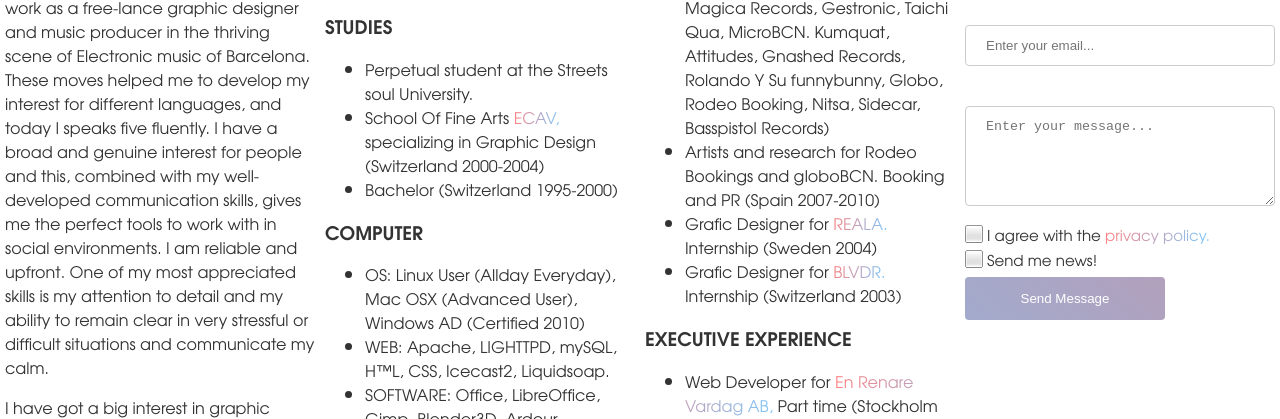
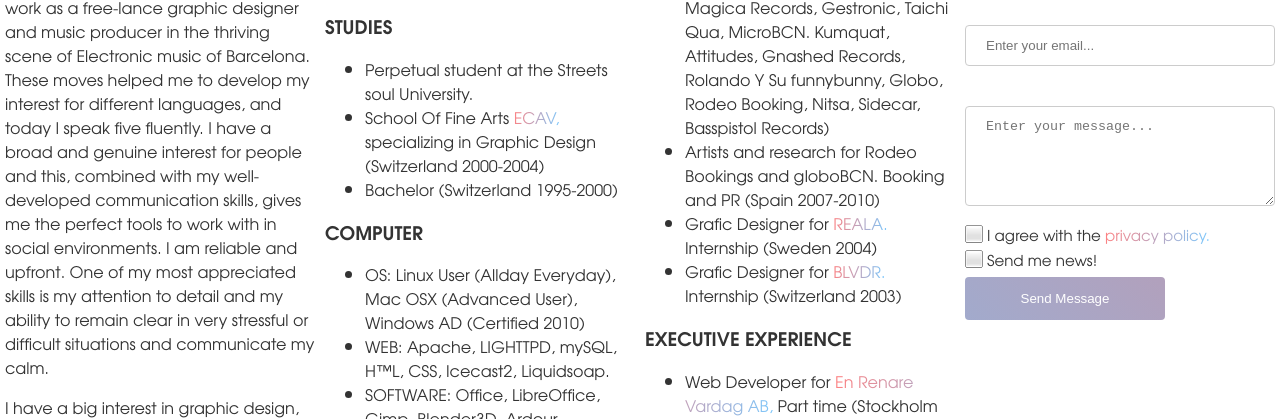
Before and after one commit to Sakrecoer/set.hallstrom, a Jekyll site: the page built from cv.html, in a window 1280 px wide and 900 px high. Shown: the part 481-900 px from the top of the window. Built offline with Jekyll 4.4.1, drawn with Linux system fonts in a browser that asks for light colours; part of the change alters nothing that is shown; some of the changed text lies outside the part shown.

Commit message:
Updated 'cv.html' via CloudCannon

```diff
--- a/cv.html
+++ b/cv.html
@@ -15,8 +15,8 @@ sitemap: true
 </div>
 <div class="column editable">
   <h3>BIOGRAPHY</h3>
-  <p>My name is Set Hallstr&ouml;m, I am a 1980 born half-Swiss, half-Swedish humano&iuml;d. I spent my formative years in Sweden but moved to Switzerland when I was 7 years old and later to Spain at 25 to work as a free-lance graphic designer and music producer in the thriving scene of Electronic music of Barcelona. These moves helped me to develop my interest for different languages, and today I speaks five fluently. I have a broad and genuine interest for people and this, combined with my well-developed communication skills, gives me the perfect tools to work with in social environments. I am reliable and upfront. One of my most appreciated skills is my attention to detail and my ability to remain clear in very stressful or difficult situations and communicate my calm.</p>
-  <p>I have got a big interest in graphic design music production. My schooling at <a target="_blank" href="https://edhea.ch/">&Eacute;cole Cantonale d'Art du Vallais</a> (Swiss Art-school, today known as EDHEA) and my experiences as free-lance graphic designer have given me deep knowledge of several tools for printed- / digital-publications, such as the complete Adobe products suit, several CMS systems including the codes and the mechanisms behind these digital-platforms such as: HTML, CSS, PHP mySQL and Apache. Free Open Source Software and DIY advocate, have been volunteering as <a target="_blank" href="https://ubuntustudio.org/2016/04/new-ubuntu-studio-release-and-new-project-lead/">Project-Leader</a> for the multimedia flavour of the Operating System "Ubuntu" (<a target="_blank" href="https://ubuntustudio.org">UbuntuStudio.org</a>) and the initiator of the non-profit digital record-label and artist-management foundation <a target="_blank" href="https://basspistol.com">Basspistol.com</a></p>
+  <p>My name is Set Hallstr&ouml;m, I am a 1980 born half-Swiss, half-Swedish humano&iuml;d. I spent my formative years in Sweden but moved to Switzerland when I was 7 years old and later to Spain at 25 to work as a free-lance graphic designer and music producer in the thriving scene of Electronic music of Barcelona. These moves helped me to develop my interest for different languages, and today I speak five fluently. I have a broad and genuine interest for people and this, combined with my well-developed communication skills, gives me the perfect tools to work with in social environments. I am reliable and upfront. One of my most appreciated skills is my attention to detail and my ability to remain clear in very stressful or difficult situations and communicate my calm.</p>
+  <p>I have a big interest in graphic design, music production and I love to thinker about all the ways humans interact and communicate with each other. My schooling at <a target="_blank" href="https://edhea.ch/">&Eacute;cole Cantonale d'Art du Vallais</a> (Swiss Art-school, today known as EDHEA) and my experiences as free-lance graphic designer have given me deep knowledge of several tools for printed- / digital-publications, such as the complete Adobe products suit, several CMS systems including the codes and the mechanisms behind these digital-platforms such as: HTML, CSS, PHP mySQL and Apache. Free Open Source Software and DIY advocate, have been volunteering as <a target="_blank" href="https://ubuntustudio.org/2016/04/new-ubuntu-studio-release-and-new-project-lead/">Project-Leader</a> for the multimedia flavour of the Operating System "Ubuntu" (<a target="_blank" href="https://ubuntustudio.org">UbuntuStudio.org</a>) and the initiator of the non-profit digital record-label and artist-management foundation <a target="_blank" href="https://basspistol.com">Basspistol.com</a></p>
   <p>When I am not working, I spend most of my time writing <a target="_blank" href="https://sakrecoer.com">music, poetry,</a> <a target="_blank" href="https://vimeo.com/83261266">animating</a> or experimenting with my own <a target="_blank" href="https://ubuntu.com">Ubuntu servers.</a></p>
 </div>
 
```
